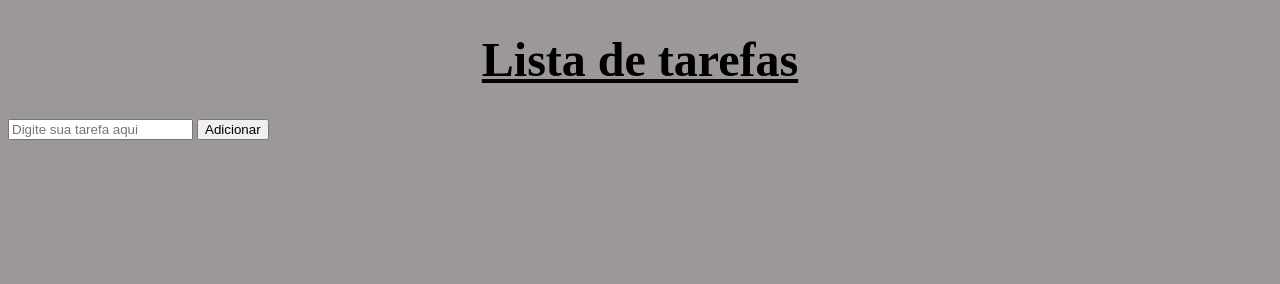
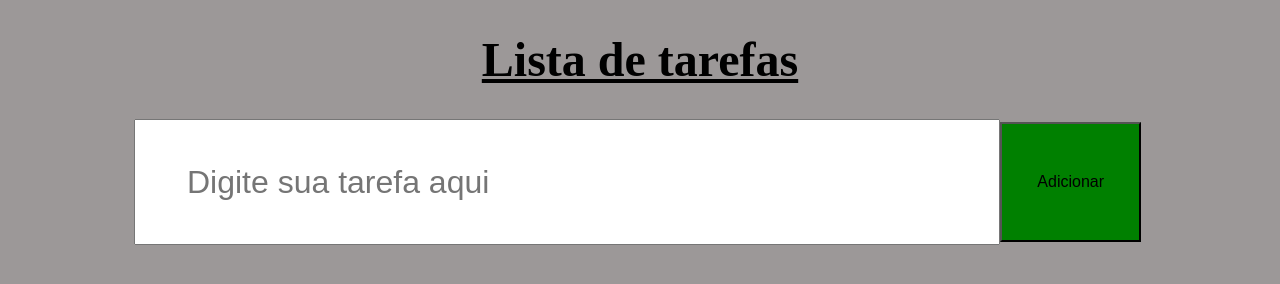
Before and after one commit to RomuloAmaral32/lista-de-tarefas, a plain HTML site: page index.html in a window 1280 px wide. Drawn offline with Linux system fonts and the light colour scheme.

Commit message:
estilo da parte de entrada

```diff
--- a/estilo.css
+++ b/estilo.css
@@ -6,3 +6,22 @@ h1{
 body{
     background-color: rgb(156, 152, 152);
 }
+header{
+    display: flex;
+    flex-flow: row wrap;
+    align-items: center;
+    width: 80%;
+    margin: auto auto;
+}
+input{
+    height: 120px;
+    font-size: 2rem;
+    width: 80%;
+    padding-left: 5%;
+}
+button{
+    height: 120px;
+    font-size: 1rem;
+    width: 14%;
+    background-color: green;
+}
```
